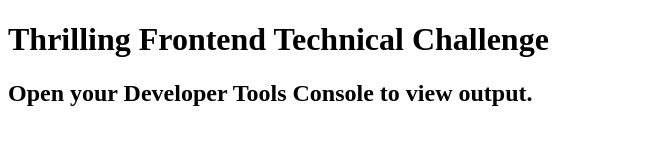
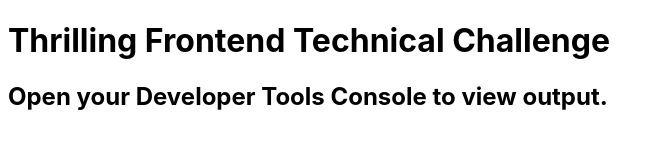
Before and after one commit to robprestemon1/robprestemon1.github.io, a plain HTML site: page index.html in a window 1280 px wide. Shown: the whole page, without its empty margins (0-664 px from the left). Drawn offline with Linux system fonts and the light colour scheme; no server answers.

Commit message:
add basic font styling

```diff
--- a/index.html
+++ b/index.html
@@ -6,6 +6,12 @@
 		<title>Thrilling Frontend Technical Challenge</title>
 
 		<link rel="icon" type="image/x-icon" href="/favicon.ico" />
+
+		<style>
+			body {
+				font-family: -apple-system, BlinkMacSystemFont, "Segoe UI", "Roboto", "Oxygen", "Ubuntu", "Helvetica Neue", Arial, sans-serif;
+			}
+		</style>
 	</head>
 
 	<body>
```
